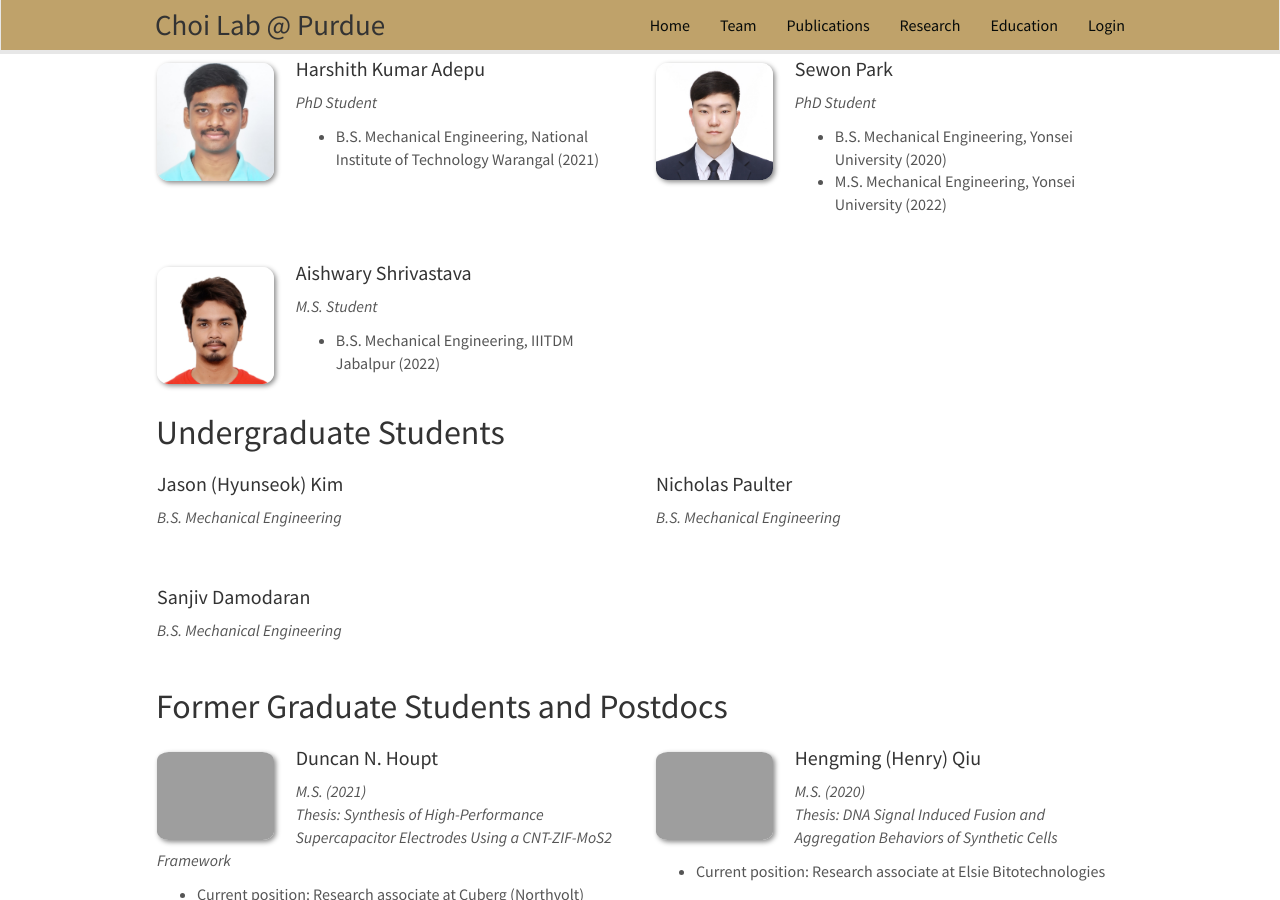
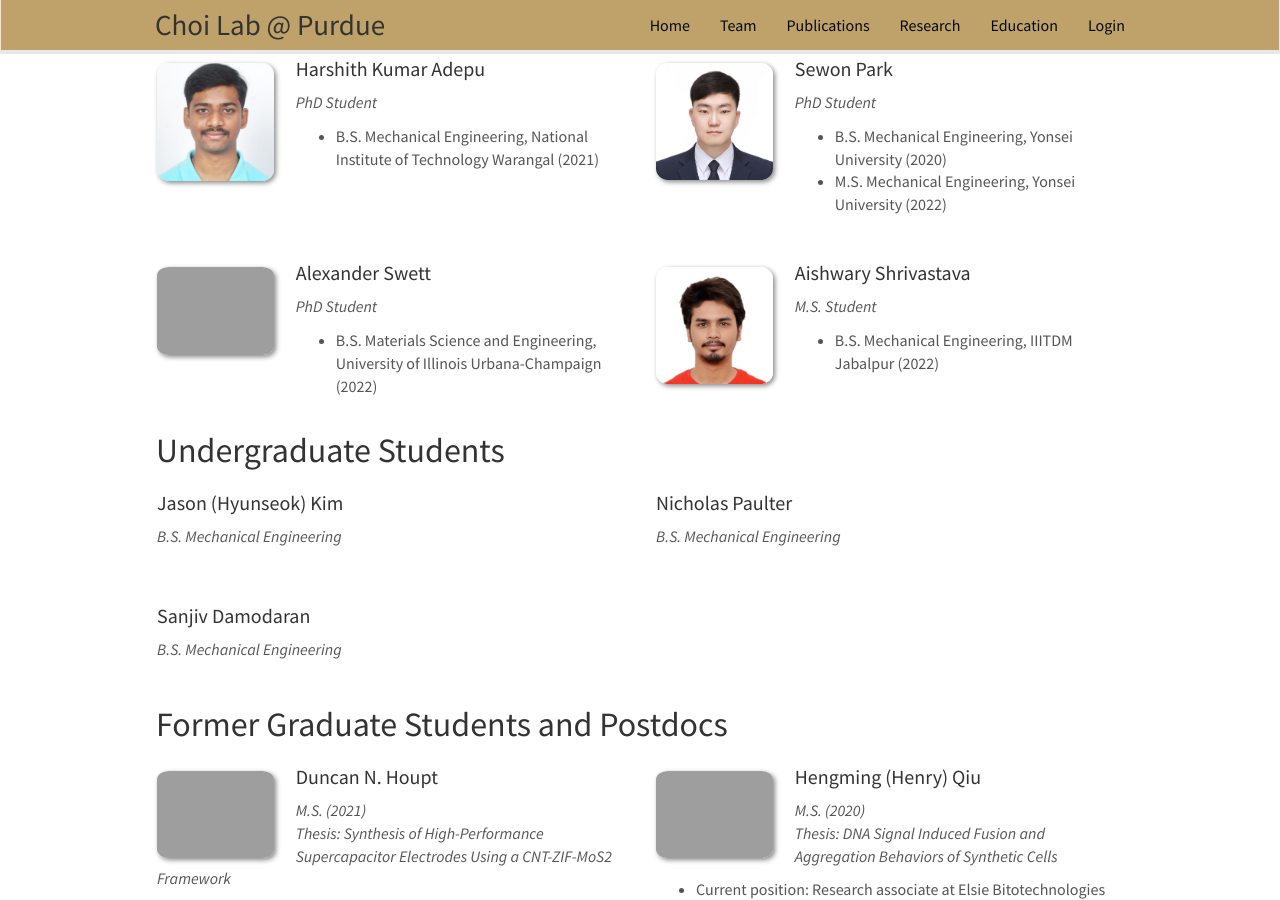
Before and after one commit to choidnalab/choidnalab.github.io, a Jekyll site: the page built from _pages/team.md, in a window 1280 px wide and 900 px high, scrolled down 736 px. Built offline with Jekyll 4.4.1, drawn with Linux system fonts in a browser that asks for light colours; nearby versions of some CDN libraries.

Commit message:
Update PhD_students.yml

```diff
--- a/_data/PhD_students.yml
+++ b/_data/PhD_students.yml
@@ -43,6 +43,13 @@
   education1: B.S. Mechanical Engineering, Yonsei University (2020)
   education2: M.S. Mechanical Engineering, Yonsei University (2022)
 
+- name: Alexander Swett
+  photo: alex.jpg
+  info: PhD Student
+  email:
+  number_educ: 1
+  education1: B.S. Materials Science and Engineering, University of Illinois Urbana-Champaign (2022)
+
 - name: Aishwary Shrivastava
   photo: aishwary.jpg
   info: M.S. Student
```
